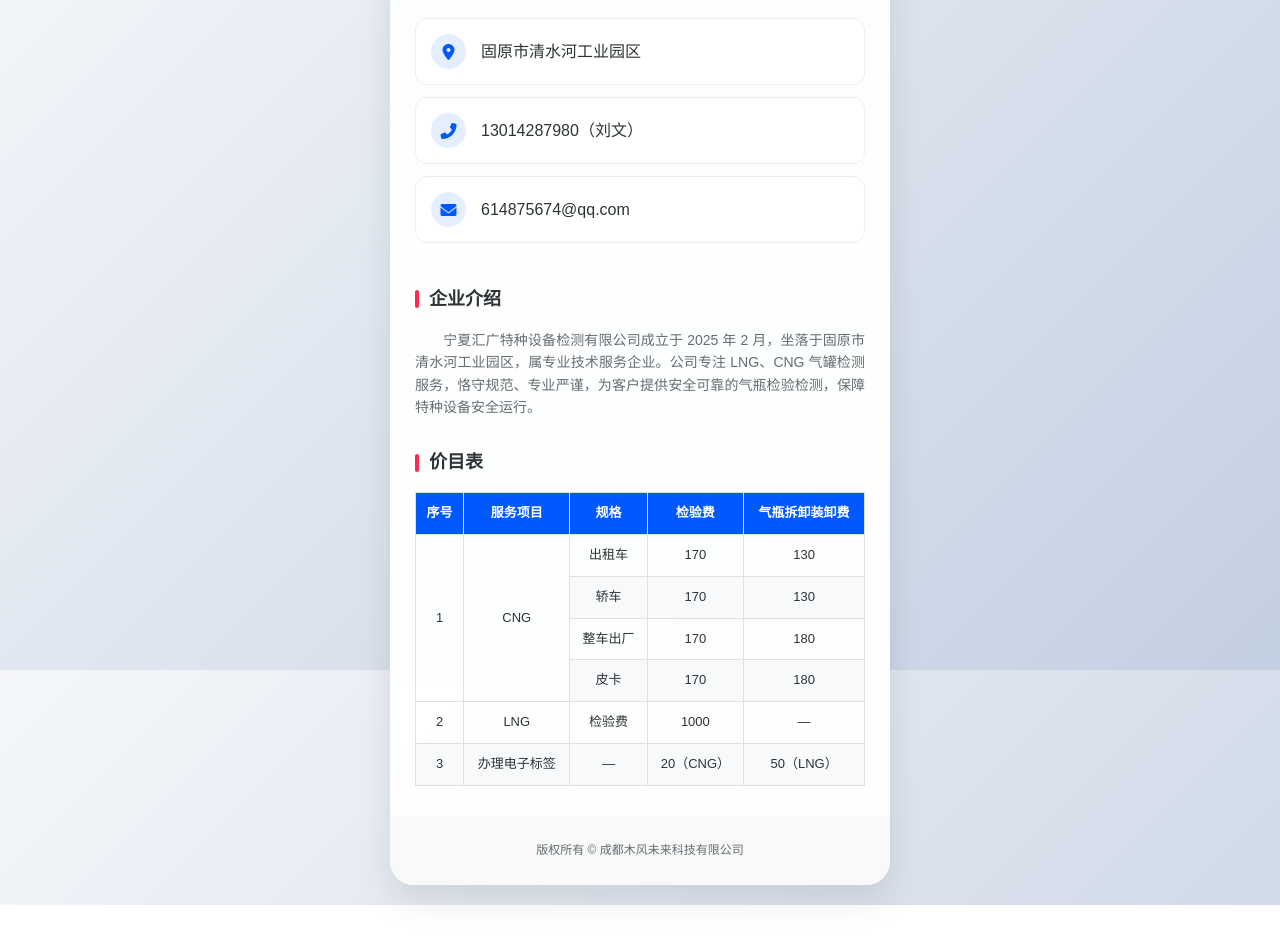
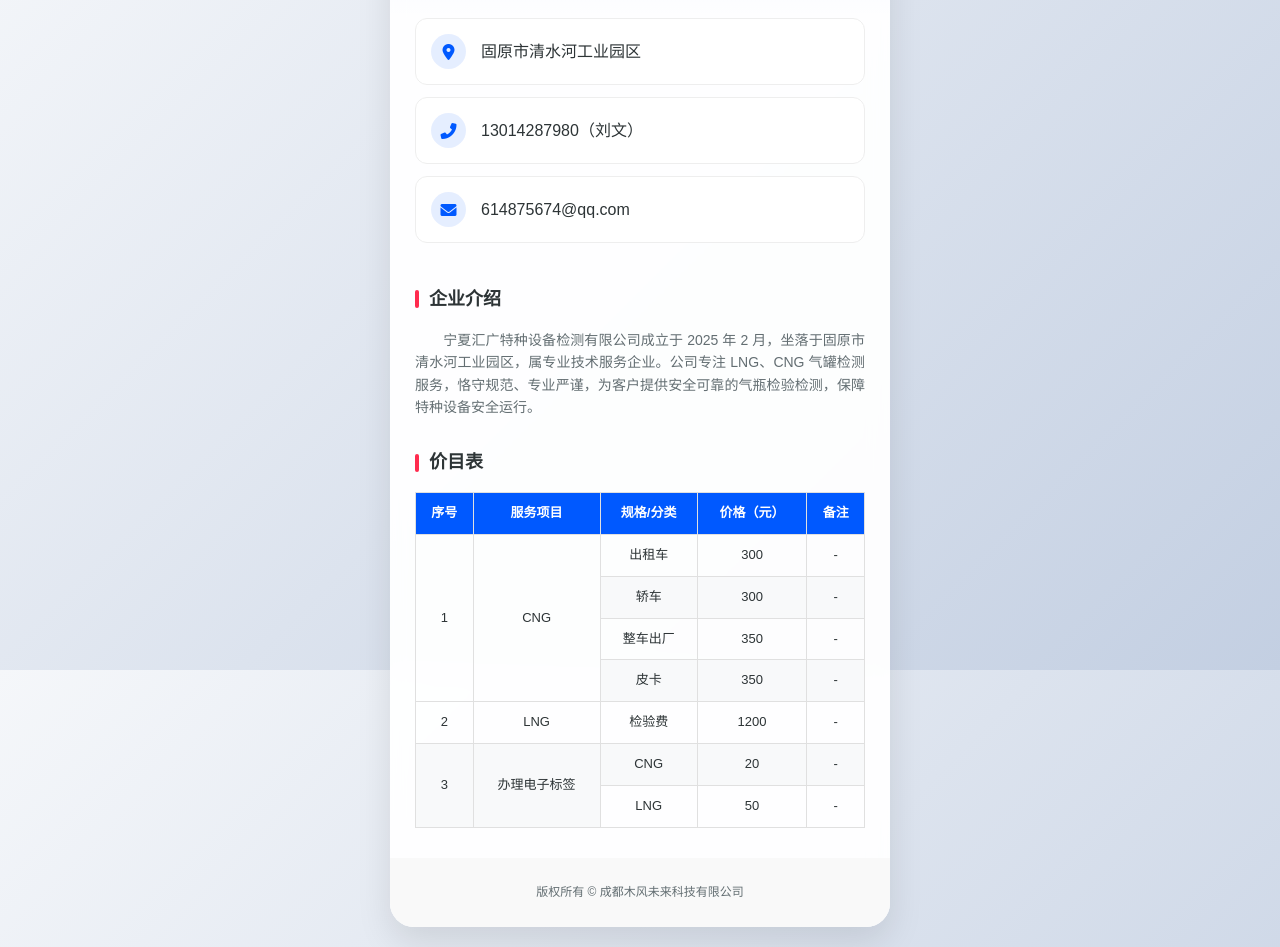
Before and after one commit to zhongli-320/company-card, a plain HTML site: page index.html in a window 1280 px wide. Shown: the part 130-1077 px from the top of the page. Before the commit the page ends 1035 px from the top, so only its background shows below. Drawn offline with Linux system fonts and the light colour scheme.

Commit message:
更改价目表

```diff
--- a/index.html
+++ b/index.html
@@ -271,9 +271,9 @@
                 <tr>
                     <th>序号</th>
                     <th>服务项目</th>
-                    <th>规格</th>
-                    <th>检验费</th>
-                    <th>气瓶拆卸装卸费</th>
+                    <th>规格/分类</th>
+                    <th>价格（元）</th>
+                    <th>备注</th>
                 </tr>
             </thead>
             <tbody>
@@ -281,37 +281,42 @@
                     <td rowspan="4">1</td>
                     <td rowspan="4">CNG</td>
                     <td>出租车</td>
-                    <td>170</td>
-                    <td>130</td>
+                    <td>300</td>
+                    <td>-</td>
                 </tr>
                 <tr>
                     <td>轿车</td>
-                    <td>170</td>
-                    <td>130</td>
+                    <td>300</td>
+                    <td>-</td>
                 </tr>
                 <tr>
                     <td>整车出厂</td>
-                    <td>170</td>
-                    <td>180</td>
+                    <td>350</td>
+                    <td>-</td>
                 </tr>
                 <tr>
                     <td>皮卡</td>
-                    <td>170</td>
-                    <td>180</td>
+                    <td>350</td>
+                    <td>-</td>
                 </tr>
                 <tr>
                     <td>2</td>
                     <td>LNG</td>
                     <td>检验费</td>
-                    <td>1000</td>
-                    <td>—</td>
+                    <td>1200</td>
+                    <td>-</td>
                 </tr>
                 <tr>
-                    <td>3</td>
-                    <td>办理电子标签</td>
-                    <td>—</td>
-                    <td>20（CNG）</td>
-                    <td>50（LNG）</td>
+                    <td rowspan="2">3</td>
+                    <td rowspan="2">办理电子标签</td>
+                    <td>CNG</td>
+                    <td>20</td>
+                    <td>-</td>
+                </tr>
+                <tr>
+                    <td>LNG</td>
+                    <td>50</td>
+                    <td>-</td>
                 </tr>
             </tbody>
         </table>
```
